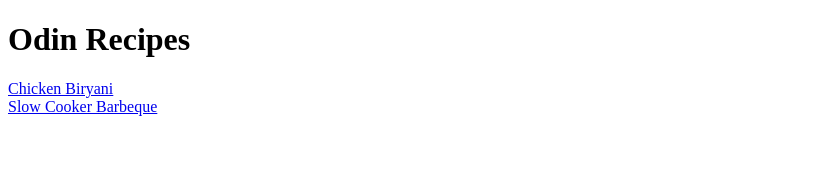
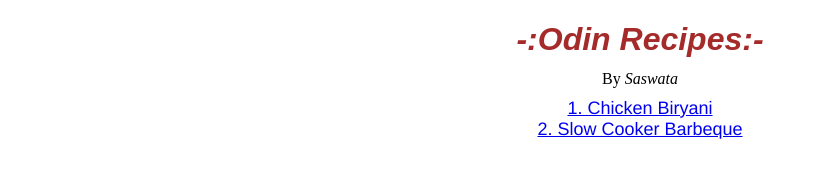
Before and after one commit to SugarJonnyy/odin-recipes, a plain HTML site: page index.html in a window 1280 px wide. Shown: the whole page, without its empty margins (0-818 px from the left). Drawn offline with Linux system fonts and the light colour scheme.

Commit message:
Create style.css and style the index

```diff
--- a/index.html
+++ b/index.html
@@ -4,13 +4,17 @@
     <meta charset="UTF-8">
     <meta name="viewport" content="width=device-width, initial-scale=1.0">
     <title>Recipes</title>
+    <link rel="stylesheet" href="style.css">
 </head>
 <body>
 
-    <h1>Odin Recipes</h1>
-    <a href="recipes/chicken-biryani.html">Chicken Biryani</a>
+    <h1>-:Odin Recipes:-</h1>
+    <div>
+        By <em>Saswata</em>
+    </div>
+    <a class="first" href="recipes/chicken-biryani.html">1. Chicken Biryani</a>
     <br>
-    <a href="recipes/slow-cooker-barbeque.html">Slow Cooker Barbeque</a>
+    <a class="second" href="recipes/slow-cooker-barbeque.html">2. Slow Cooker Barbeque</a>
 
 </body>
 </html>
--- /dev/null
+++ b/style.css
@@ -0,0 +1,22 @@
+h1 {
+    color: brown;
+    font-family: sans-serif;
+    font-style: oblique;
+
+}
+
+body {
+    text-align: center;
+
+}
+
+div {
+    padding-bottom: 10px;
+    margin-top: -10px;
+}
+
+.first,
+.second{
+    font-size: large;
+    font-family: 'Franklin Gothic Medium', 'Arial Narrow', Arial, sans-serif;
+}
```
